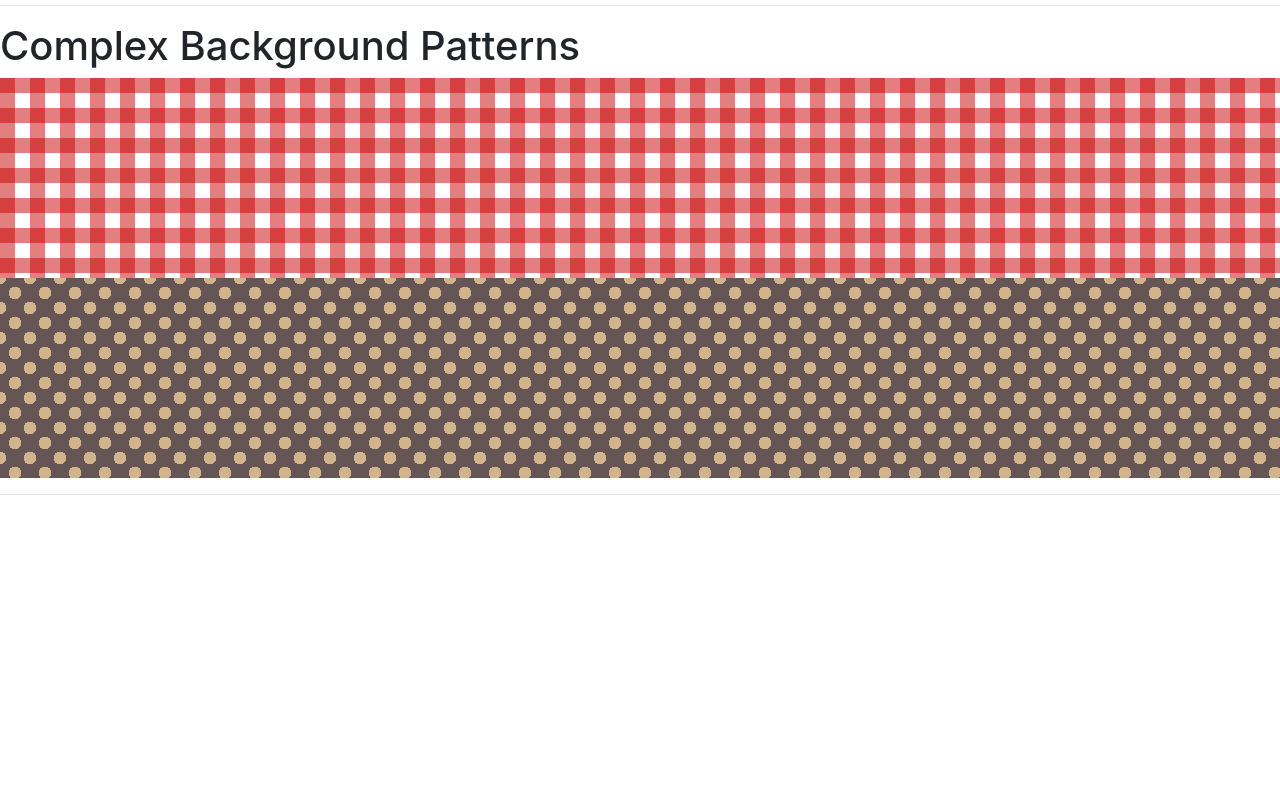
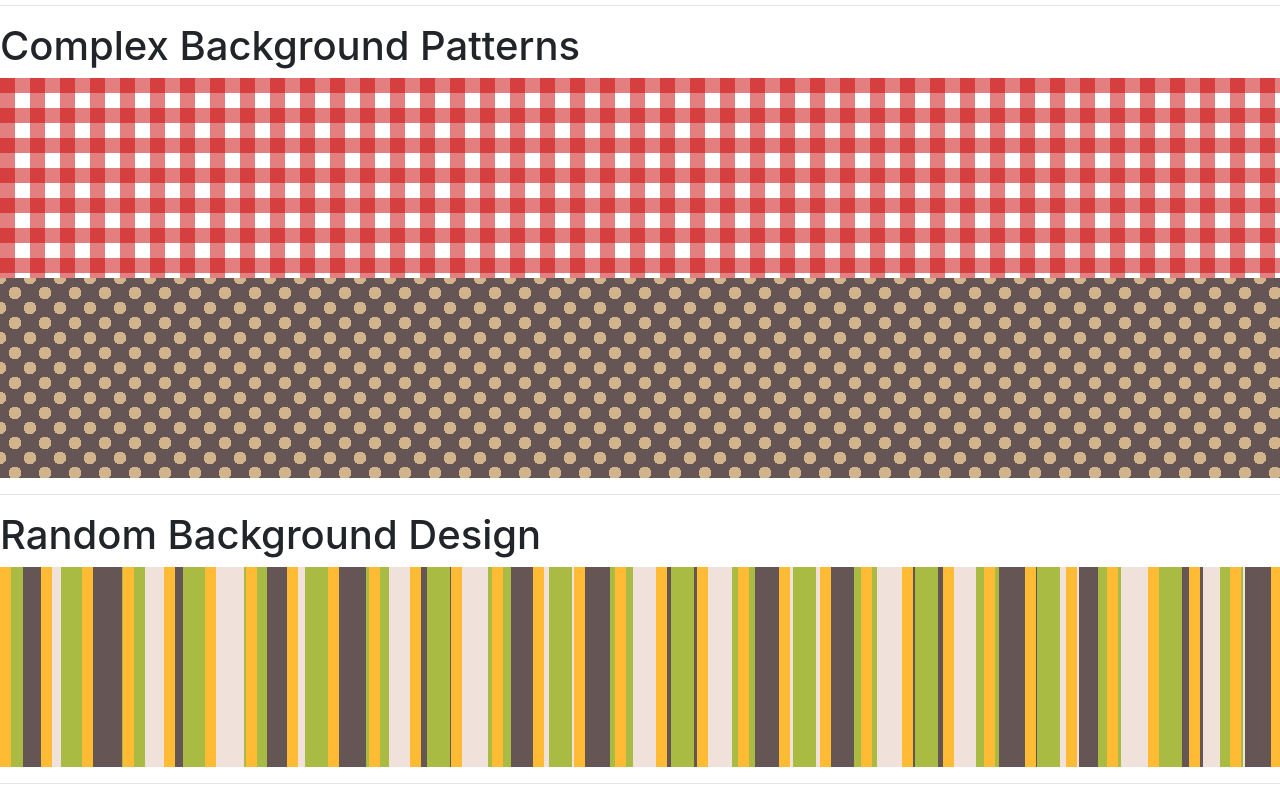
Before and after one commit to HaymakerJones/css-extras, an Angular app: page / in a window 1280 px wide. Shown: the part 2234-3034 px from the top of the page. Before the commit the page ends 2745 px from the top, so only its background shows below. Built offline with nearby package versions, Linux system fonts and the light colour scheme.

Commit message:
random background finished

```diff
--- a/src/app/app.component.html
+++ b/src/app/app.component.html
@@ -12,3 +12,6 @@
 
 <app-complex-background></app-complex-background>
 <hr>
+
+<app-random-backgrounds></app-random-backgrounds>
+<hr>
--- a/src/app/app.module.ts
+++ b/src/app/app.module.ts
@@ -8,6 +8,7 @@ import { MultiBorderComponent } from './multi-border/multi-border.component';
 import { FlexBackgroundPositionComponent } from './flex-background-position/flex-background-position.component';
 import { StripedBackgroundComponent } from './striped-background/striped-background.component';
 import { ComplexBackgroundComponent } from './complex-background/complex-background.component';
+import { RandomBackgroundsComponent } from './random-backgrounds/random-backgrounds.component';
 
 
 @NgModule({
@@ -17,7 +18,8 @@ import { ComplexBackgroundComponent } from './complex-background/complex-backgro
     MultiBorderComponent,
     FlexBackgroundPositionComponent,
     StripedBackgroundComponent,
-    ComplexBackgroundComponent
+    ComplexBackgroundComponent,
+    RandomBackgroundsComponent
   ],
   imports: [
     BrowserModule
--- /dev/null
+++ b/src/app/random-backgrounds/random-backgrounds.component.css
@@ -0,0 +1,12 @@
+.main {
+  display: grid;
+  grid-template-columns: 1fr;
+  grid-auto-rows: minmax(50px, auto); }
+
+.random {
+  height: 200px;
+  background: #f0e2db;
+  background-image: -webkit-linear-gradient(left, #fb3 11px, transparent 0), -webkit-linear-gradient(left, #ab4 23px, transparent 0), -webkit-linear-gradient(left, #655 41px, transparent 0);
+  background-image: -o-linear-gradient(left, #fb3 11px, transparent 0), -o-linear-gradient(left, #ab4 23px, transparent 0), -o-linear-gradient(left, #655 41px, transparent 0);
+  background-image: linear-gradient(90deg, #fb3 11px, transparent 0), linear-gradient(90deg, #ab4 23px, transparent 0), linear-gradient(90deg, #655 41px, transparent 0);
+  background-size: 41px 100%, 61px 100%, 83px 100%; }
--- /dev/null
+++ b/src/app/random-backgrounds/random-backgrounds.component.html
@@ -0,0 +1,4 @@
+<div class="main">
+  <h1>Random Background Design</h1>
+  <div class="random"></div>
+</div>
--- /dev/null
+++ b/src/app/random-backgrounds/random-backgrounds.component.scss
@@ -0,0 +1,16 @@
+@import '../shared/grids.scss';
+
+.main {
+    @include main-grid;
+}
+
+//Use prime numbers for better randomization look
+.random {
+    height: 200px;
+    background: hsl(20, 40%, 90%);
+    background-image:
+        linear-gradient( 90deg, #fb3 11px, transparent 0 ),
+        linear-gradient(90deg, #ab4 23px, transparent 0),
+        linear-gradient(90deg, #655 41px, transparent 0);
+    background-size: 41px 100%, 61px 100%, 83px 100%;
+}
--- /dev/null
+++ b/src/app/random-backgrounds/random-backgrounds.component.ts
@@ -0,0 +1,15 @@
+import { Component, OnInit } from '@angular/core';
+
+@Component({
+  selector: 'app-random-backgrounds',
+  templateUrl: './random-backgrounds.component.html',
+  styleUrls: ['./random-backgrounds.component.css']
+})
+export class RandomBackgroundsComponent implements OnInit {
+
+  constructor() { }
+
+  ngOnInit() {
+  }
+
+}
```
Also changed, not shown: src/app/app.module.js (+1 -1 lines), 2 other files (tests, documents, lock files or other folders).
